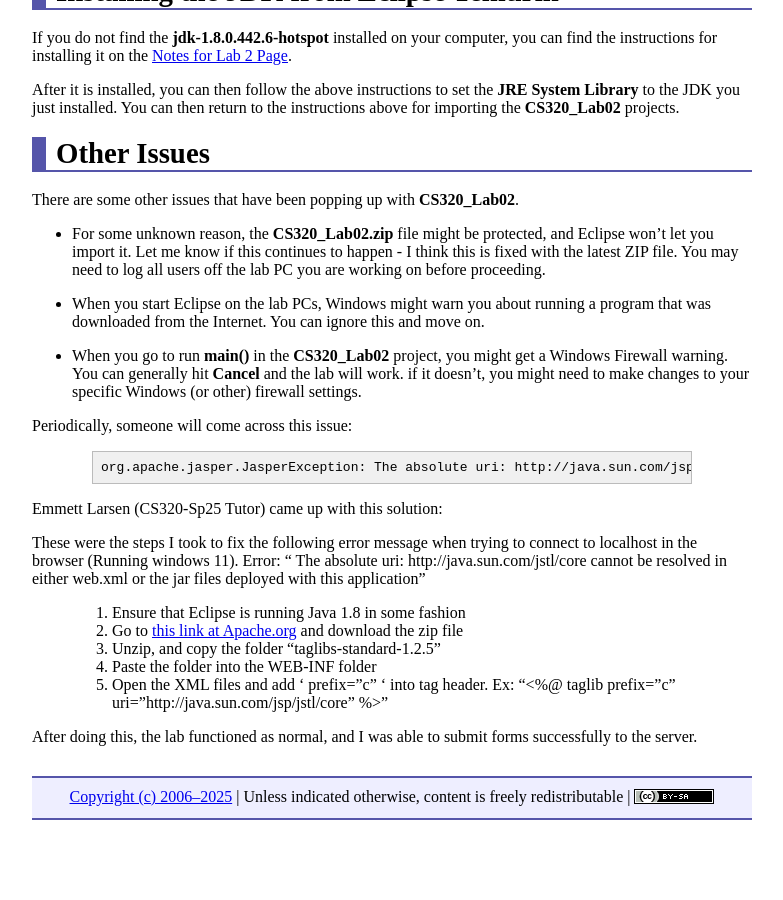
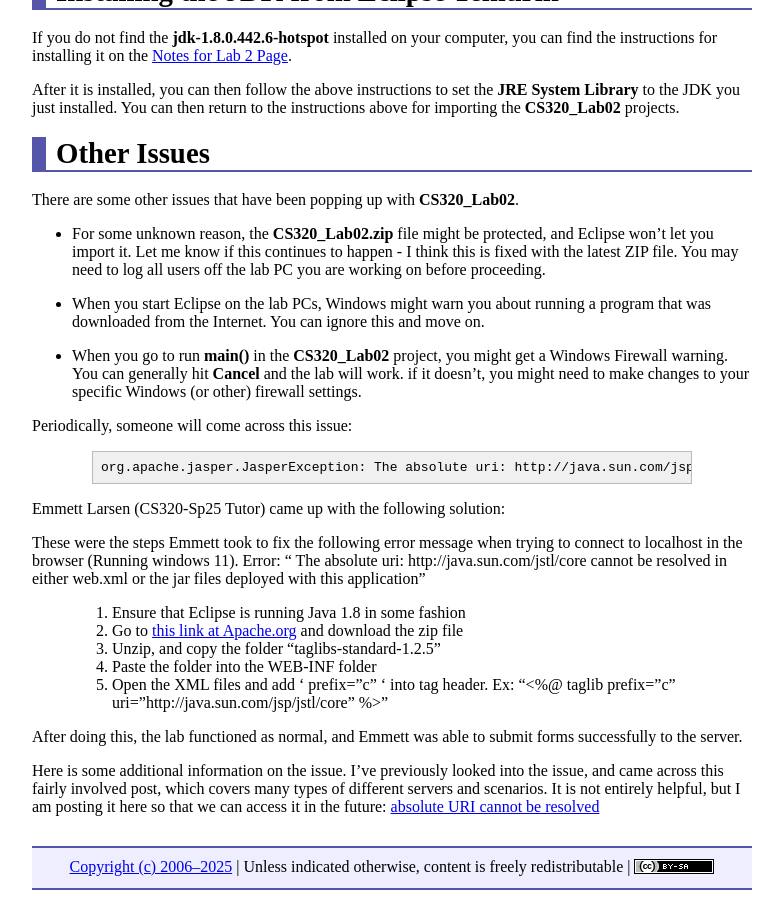
Before and after one commit to ycpcs/cs320-spring2025, a Jekyll site: the page built from labs/lab02_notes.md, in a window 1280 px wide and 900 px high, scrolled down 1599 px. Shown: the whole window, without its empty margins (248-1031 px from the left). Built offline with Jekyll 4.4.1, drawn with Linux system fonts in a browser that asks for light colours; before the commit the page ends 2429 px from its top, so only the background shows below that.

Commit message:
added the old notes back in

```diff
--- a/labs/lab02_notes.md
+++ b/labs/lab02_notes.md
@@ -93,9 +93,9 @@ Periodically, someone will come across this issue:
 
 >	org.apache.jasper.JasperException: The absolute uri: http://java.sun.com/jsp/jstl/core cannot be resolved in either web.xml or the jar files deployed with this application
 
-Emmett Larsen (CS320-Sp25 Tutor) came up with this solution:
+Emmett Larsen (CS320-Sp25 Tutor) came up with the following solution:
 
-These were the steps I took to fix the following error message when trying to connect to localhost in the browser (Running windows 11). Error: " The absolute uri: http://java.sun.com/jstl/core cannot be resolved in either web.xml or the jar files deployed with this application"
+These were the steps Emmett took to fix the following error message when trying to connect to localhost in the browser (Running windows 11). Error: " The absolute uri: http://java.sun.com/jstl/core cannot be resolved in either web.xml or the jar files deployed with this application"
 
 > 1. Ensure that Eclipse is running Java 1.8 in some fashion
 > 2. Go to [this link at Apache.org](https://tomcat.apache.org/download-taglibs.cgi) and download the zip file
@@ -104,10 +104,6 @@ These were the steps I took to fix the following error message when trying to co
 > 5. Open the XML files and add ' prefix="c" ' into tag header.
     Ex: "<%@ taglib prefix="c" uri="http://java.sun.com/jsp/jstl/core" %>"
 
-After doing this, the lab functioned as normal, and I was able to submit forms successfully to the server.
+After doing this, the lab functioned as normal, and Emmett was able to submit forms successfully to the server.
 
-<!-- Commenting out until I need it again
-
-I've been looking into the issue, and came across this fairly involved post, which covers many types of different servers and scenarios.  It is not entirely helpful, but I am posting it here so that we can access it in the future: [absolute URI cannot be resolved](https://stackoverflow.com/questions/4928271/how-to-install-jstl-it-fails-with-the-absolute-uri-cannot-be-resolved-or-una)
-
--->
+Here is some additional information on the issue.  I've previously looked into the issue, and came across this fairly involved post, which covers many types of different servers and scenarios.  It is not entirely helpful, but I am posting it here so that we can access it in the future: [absolute URI cannot be resolved](https://stackoverflow.com/questions/4928271/how-to-install-jstl-it-fails-with-the-absolute-uri-cannot-be-resolved-or-una)
```
